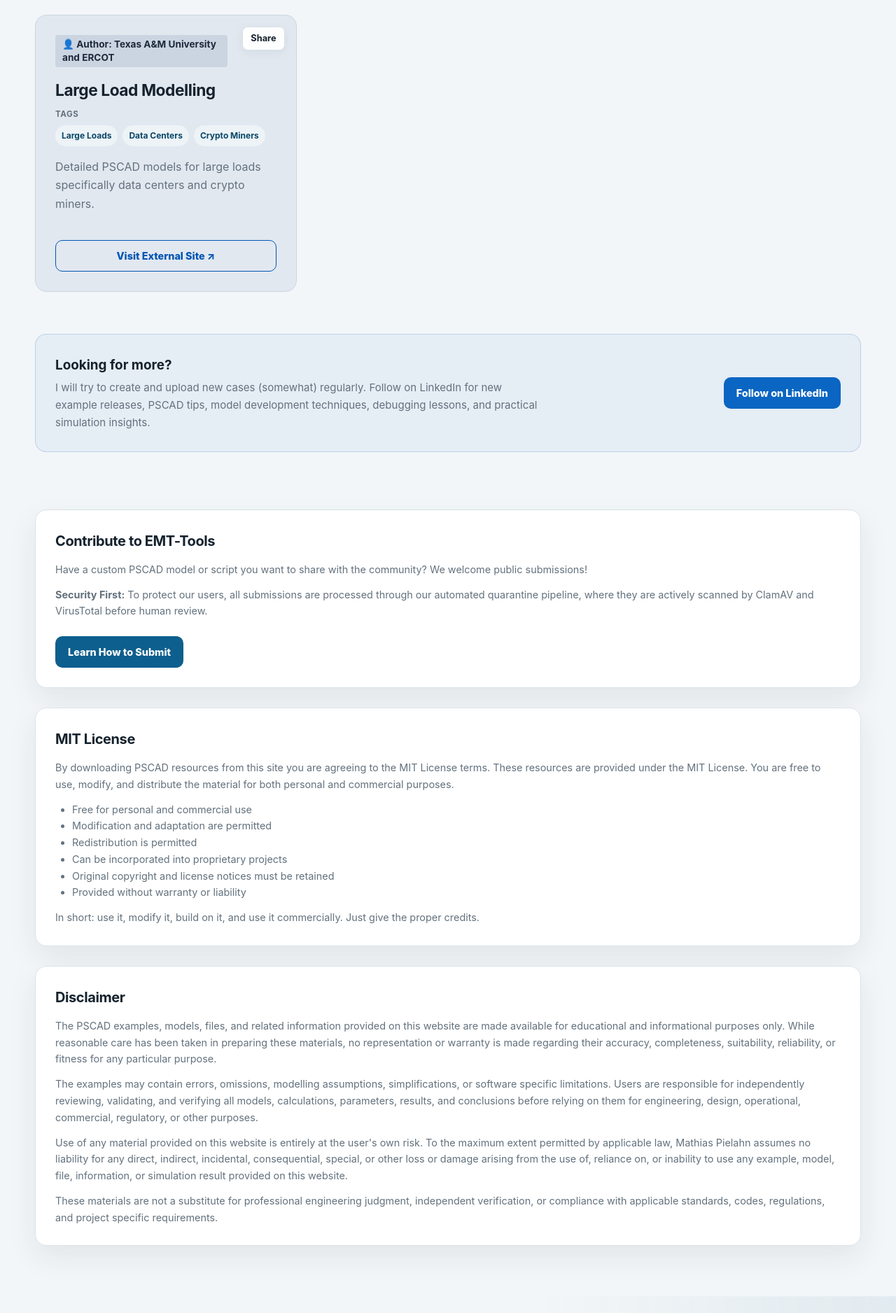
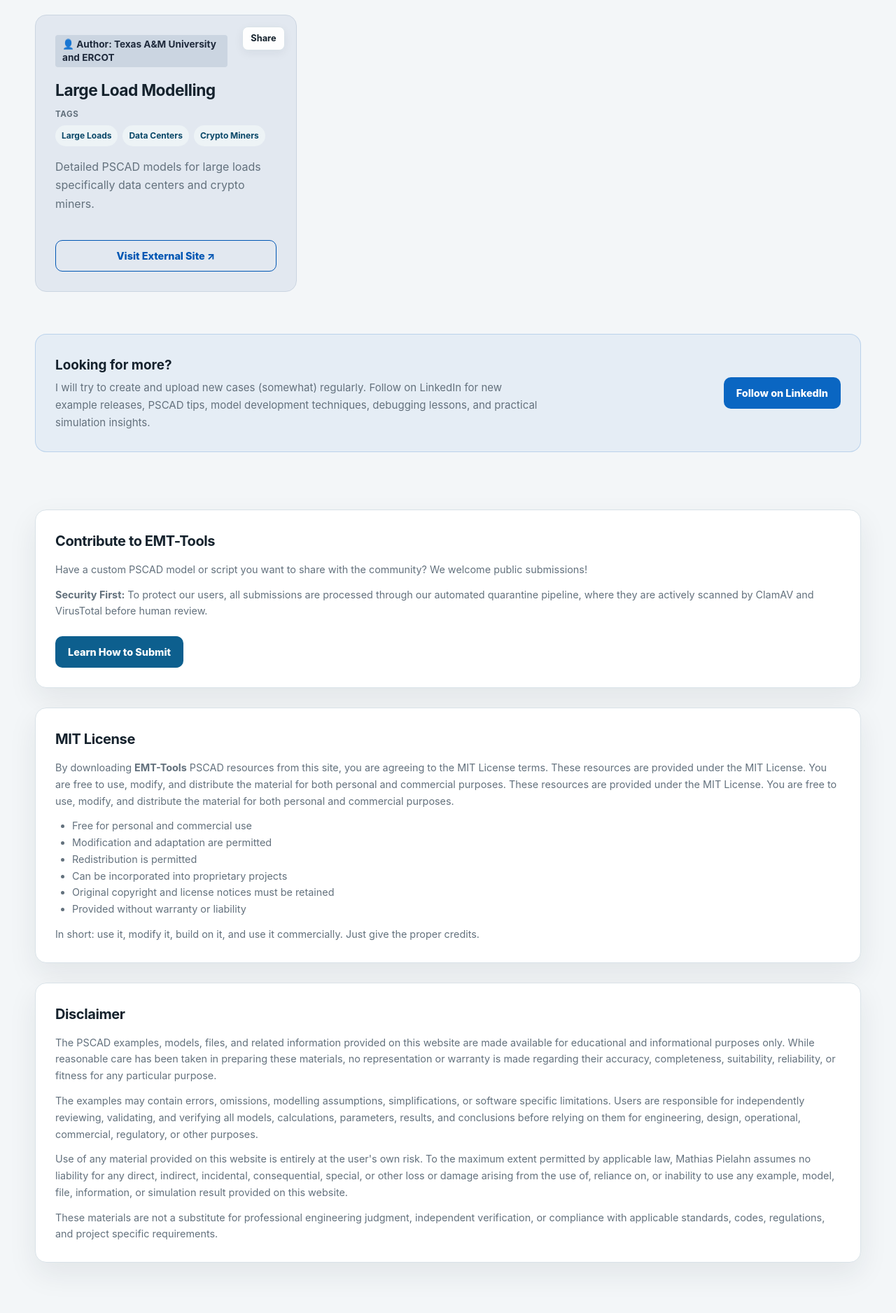
Before and after one commit to EMT-Tools/emt-tools.github.io, a Jekyll site: the page built from index.html, in a window 1280 px wide. Shown: the part 3662-5538 px from the top of the page at 70% size. Built offline with Jekyll 4.4.1, drawn with Linux system fonts in a browser that asks for light colours.

Commit message:
Update default.html

```diff
--- a/_layouts/default.html
+++ b/_layouts/default.html
@@ -538,7 +538,7 @@
       <div class="disclaimer-card" style="margin-bottom: 28px;">
         <h2>MIT License</h2>
         <p>
-          By downloading PSCAD resources from this site you are agreeing to the MIT License terms. These resources are provided under the MIT License. You are free to use, modify,
+          By downloading <strong>EMT-Tools</strong> PSCAD resources from this site, you are agreeing to the MIT License terms. These resources are provided under the MIT License. You are free to use, modify, and distribute the material for both personal and commercial purposes. These resources are provided under the MIT License. You are free to use, modify,
           and distribute the material for both personal and commercial purposes.
         </p>
         <ul style="margin: 12px 0 12px 24px; color: var(--muted); font-size: 0.9rem; line-height: 1.65;">
```
